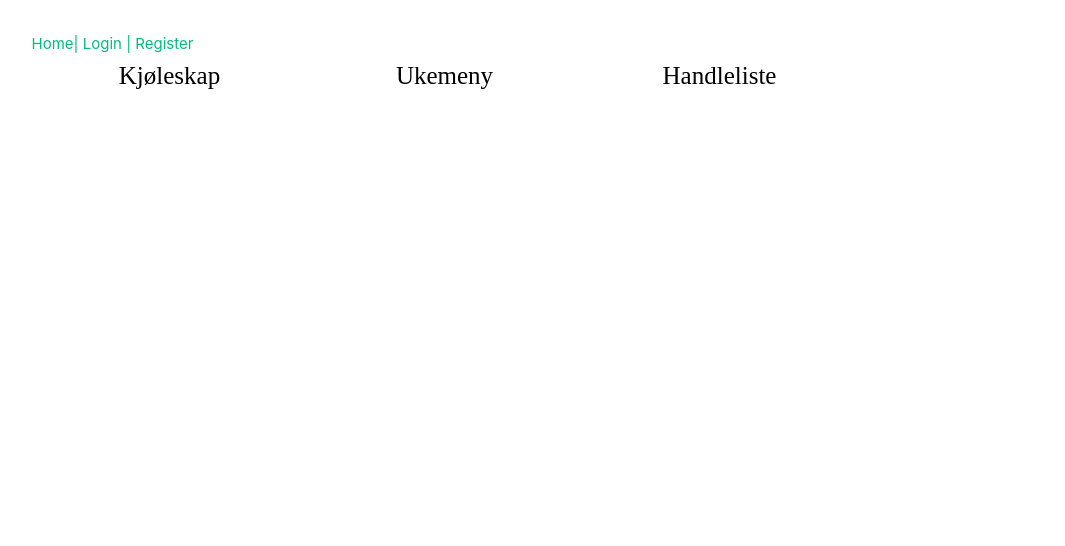
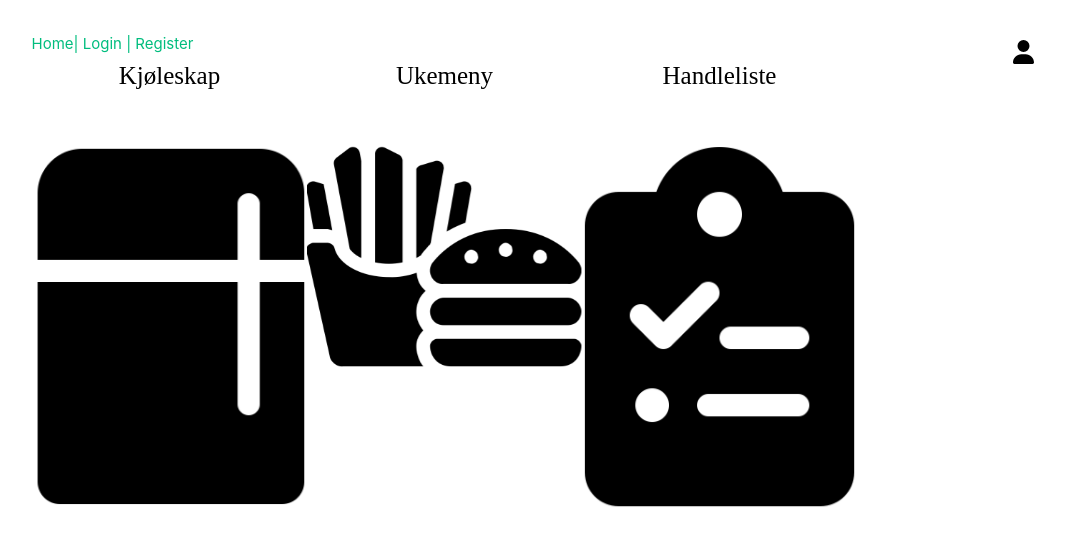
Before and after one commit to oddfjell/idatt2106_2023_12-frontend, a Vue app in the folder smartmat/: page / in a window 1280 px wide. Shown: the top 546 px of the page, without its empty margins (196-1261 px from the left). Built offline with nearby package versions, Linux system fonts and the light colour scheme.

Commit message:
added image for each choice and an user icon

```diff
--- a/smartmat/src/views/HomeView.vue
+++ b/smartmat/src/views/HomeView.vue
@@ -1,22 +1,34 @@
 <template>
+
+  <fa icon="user" class="fa-icon" />
+
 
   <div id="border">
     <h1>Kjøleskap</h1>
+    <img src="../images/refrigerator.png" alt="Kjøleskap">
+
+
+
 
   </div>
 
   <div id="border">
+
     <h1>Ukemeny</h1>
+    <img id="menu"
+        src="../images/weeklyMenuPage.png" alt="Ukemeny">
+
 
 
   </div>
 
   <div id="border">
     <h1>Handleliste</h1>
+    <img src="../images/list.png" alt="Handleliste">
+
 
 
   </div>
-
 
 
 
```
